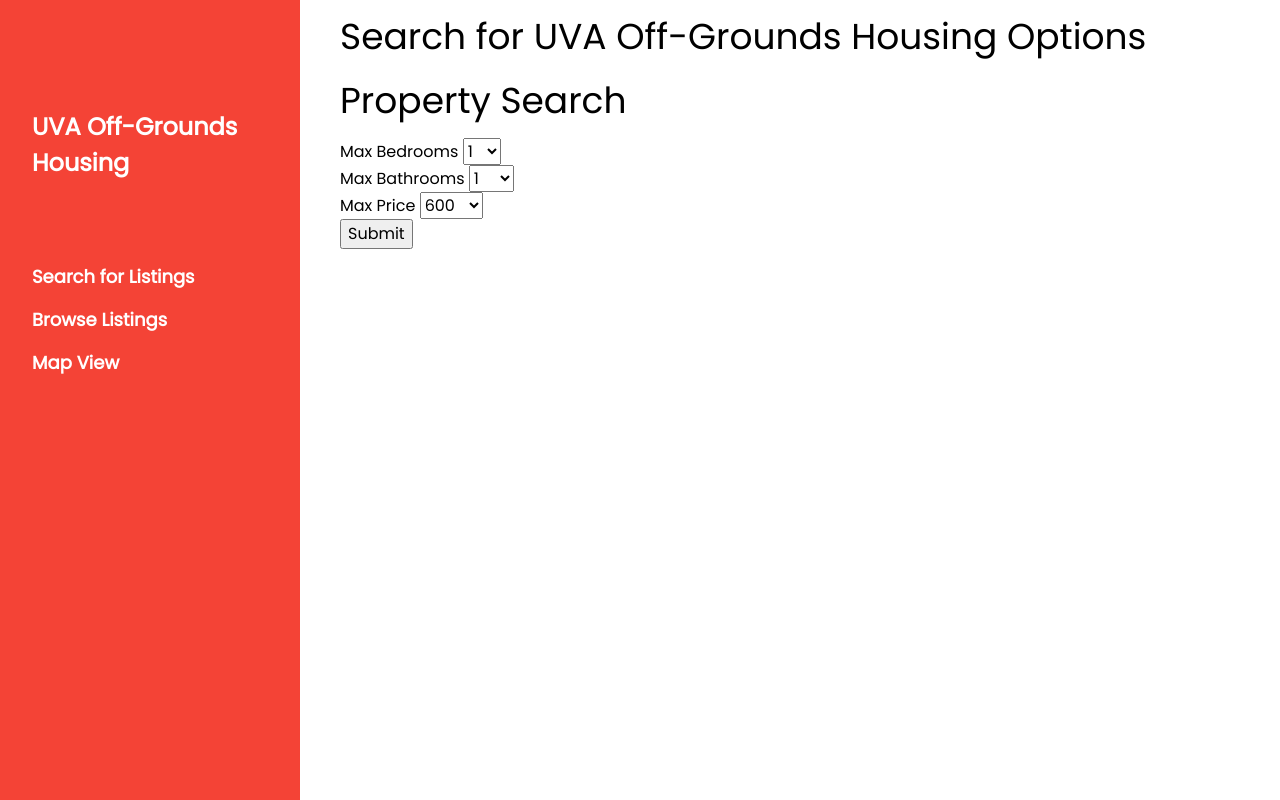
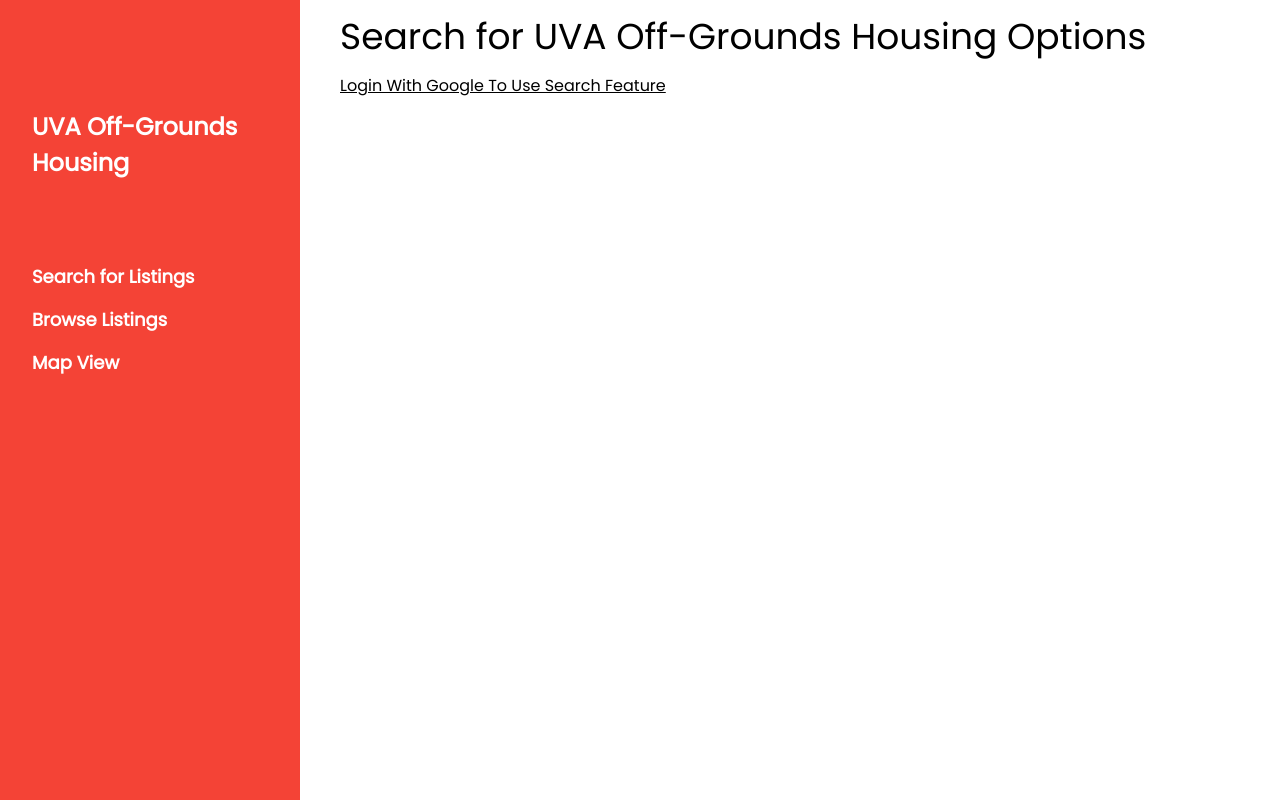
Before and after one commit to kb5ux/Django-Web-App---Off-Grounds-Housing, a Django app: page /housing/ in a window 1280 px wide. Run offline with Django 3.2, Linux system fonts and the light colour scheme; some libraries are stand-ins or nearby versions.

Commit message:
editing html v2

```diff
--- a/templates/home_page.html
+++ b/templates/home_page.html
@@ -1,8 +1,10 @@
 {% extends 'base.html' %}
+{% load socialaccount %}
 {% block content %}
 <h1 class="container text-center">Search for UVA Off-Grounds Housing Options</h1>
 <body>
 <section>
+  {% if user.is_authenticated %}
     <div class="container text-center">
       <div class="home-search p-5">
         <div class="overlay p-5">
@@ -69,6 +71,9 @@
         </div>
       </div>
     </div>
+  {% else %}
+            <a href="{% provider_login_url 'google' %}">Login With Google To Use Search Feature</a>
+  {% endif %}
   </section>
 
 
```
